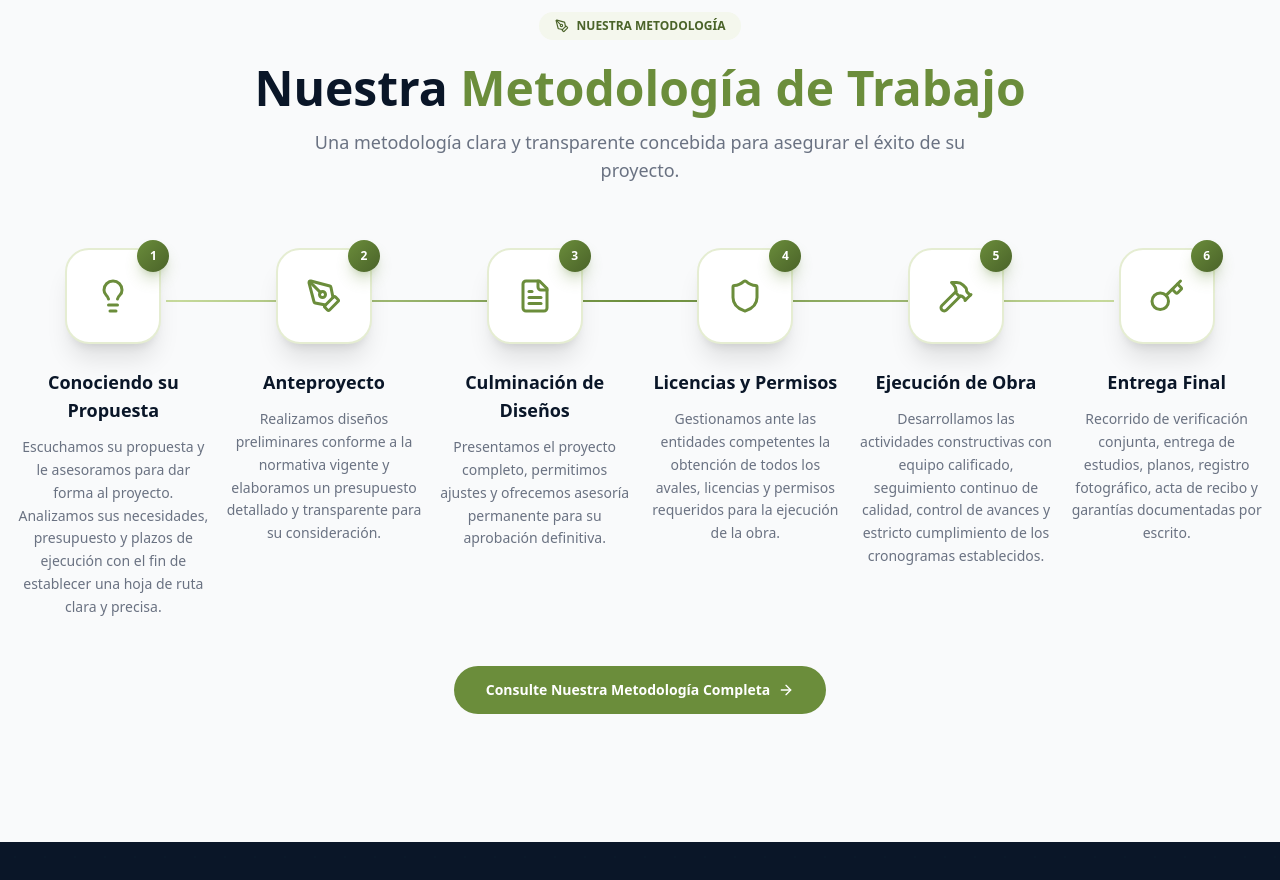
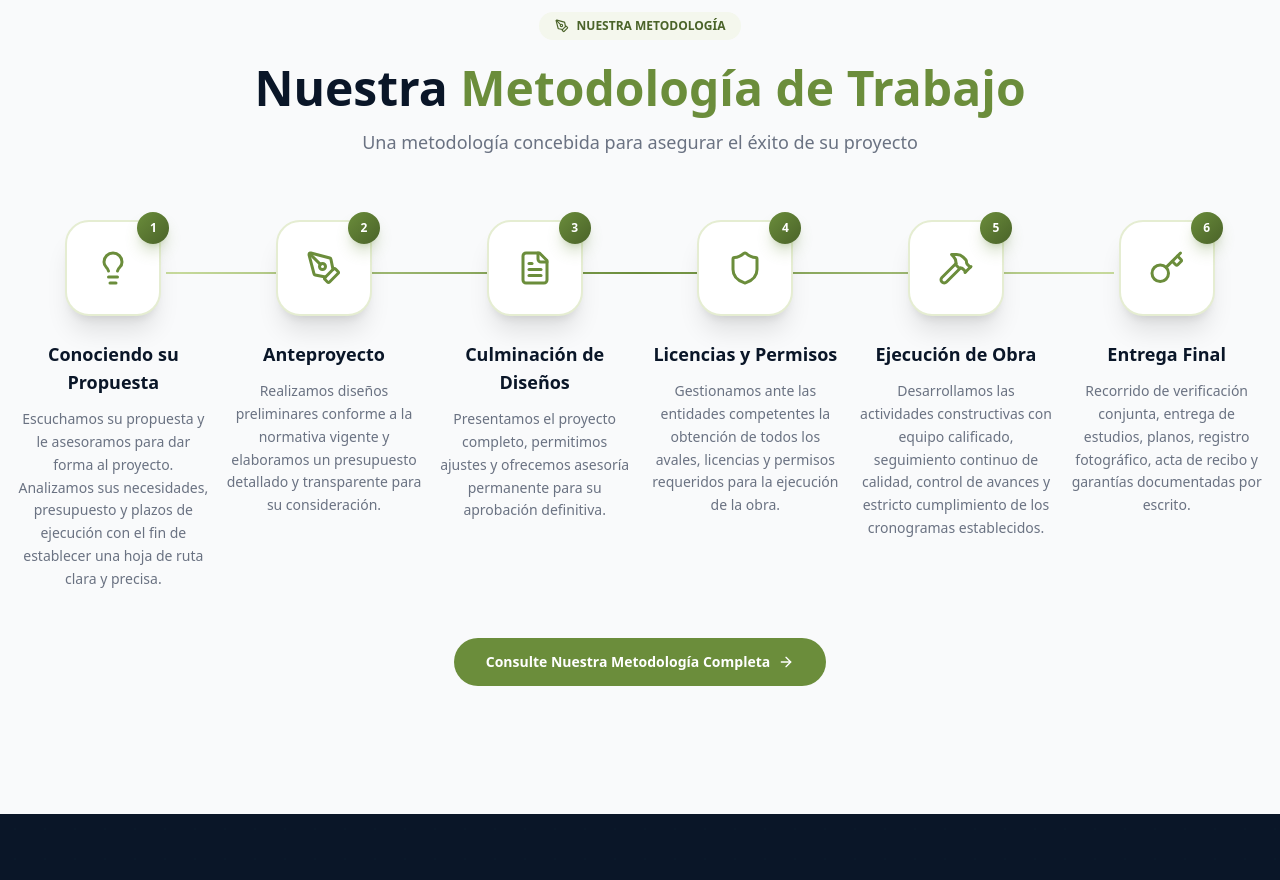
Before and after one commit to galvezai650-svg/E-I.SAS, a Next.js app: page / in a window 1280 px wide. Shown: the part 6640-7520 px from the top of the page. Built offline with nearby package versions, Linux system fonts and the light colour scheme; a web font is replaced by a local one.

Commit message:
4bd7b7f7-441b-4ca0-a6c7-51ceb073227c

```diff
--- a/src/app/page.tsx
+++ b/src/app/page.tsx
@@ -570,7 +570,7 @@ function ProcessPreview() {
             Nuestra <span className="text-brand">Metodología de Trabajo</span>
           </h2>
           <p className="text-gray-500 max-w-2xl mx-auto text-lg">
-            Una metodología clara y transparente concebida para asegurar el éxito de su proyecto.
+            Una metodología concebida para asegurar el éxito de su proyecto
           </p>
         </motion.div>
 
```
